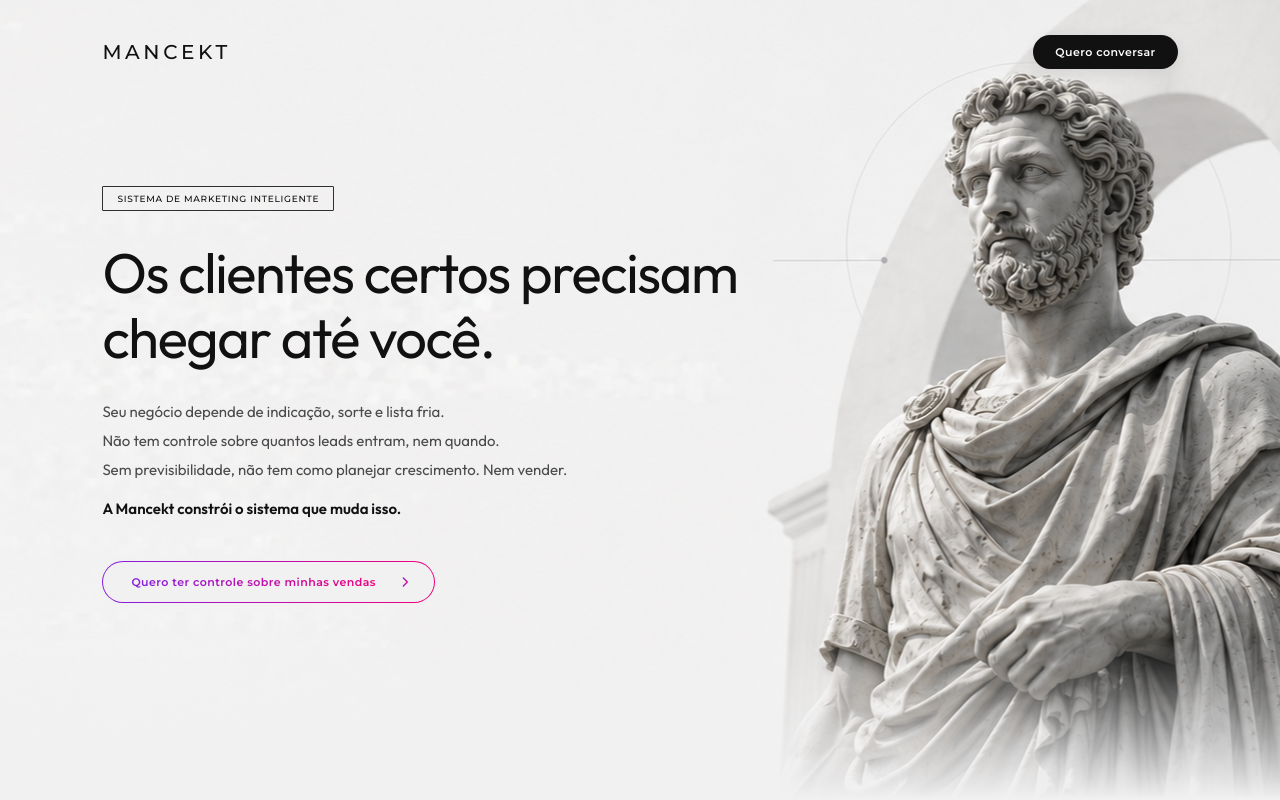
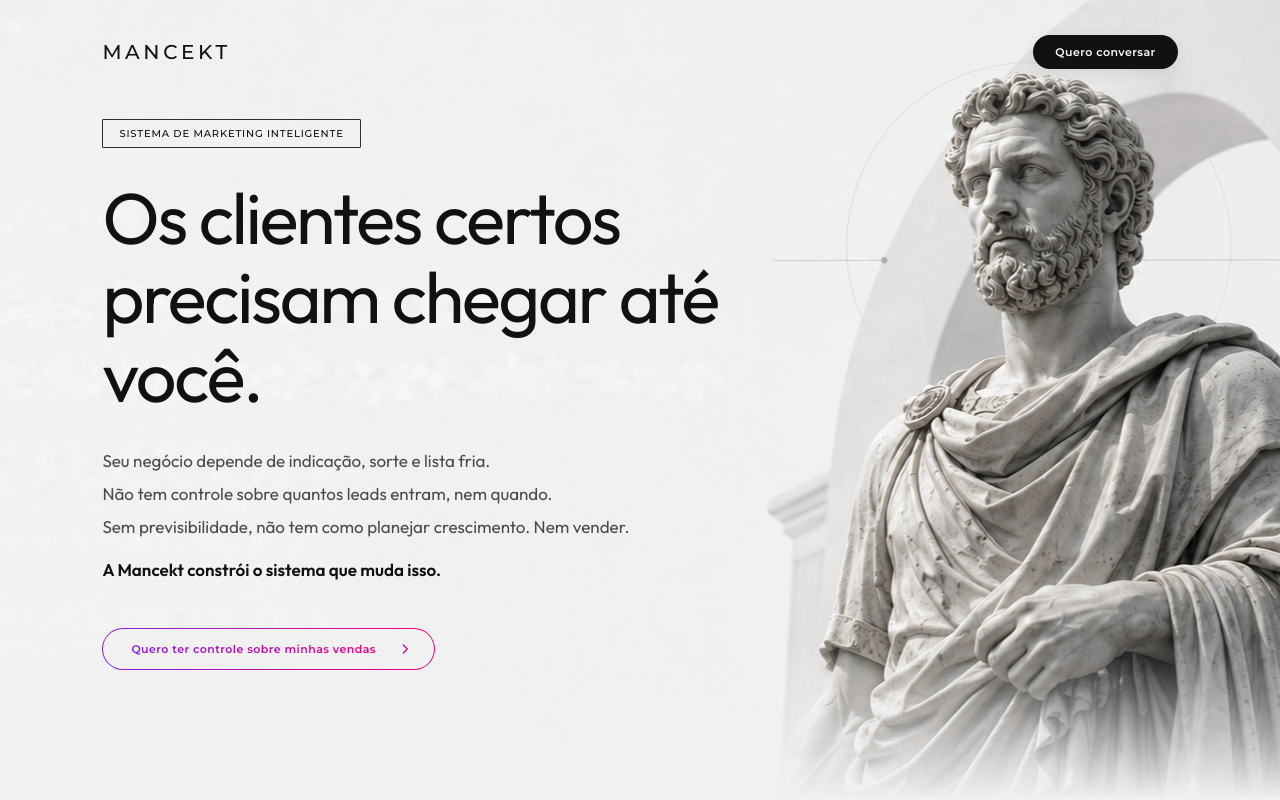
Before and after one commit to dennerbiersack1010/mancekt-lp, a plain HTML site: page index.html in a window 1280 px wide. Shown: the top 800 px of the page. Drawn offline with Linux system fonts and the light colour scheme; no server answers.

Commit message:
style: increase hero font sizes - title to 72px, description to 17px, wider content column

```diff
--- a/style.css
+++ b/style.css
@@ -237,7 +237,7 @@ body {
 }
 
 .hero-content {
-  max-width: 650px;
+  max-width: 780px;
   display: flex;
   flex-direction: column;
   align-items: flex-start;
@@ -250,9 +250,9 @@ body {
 .category-tag {
   display: inline-block;
   border: 1px solid var(--border-color);
-  padding: 6px 14px;
+  padding: 7px 16px;
   font-family: var(--font-brand);
-  font-size: 9px;
+  font-size: 10px;
   font-weight: 500;
   letter-spacing: 0.08em;
   color: var(--color-text-dark);
@@ -261,20 +261,20 @@ body {
 
 .hero-title {
   font-family: var(--font-title);
-  font-size: 56px;
+  font-size: 72px;
   font-weight: 400;
-  line-height: 1.15;
-  color: var(--color-text-dark);
-  margin-bottom: 30px;
-  letter-spacing: -0.025em;
+  line-height: 1.1;
+  color: var(--color-text-dark);
+  margin-bottom: 32px;
+  letter-spacing: -0.03em;
 }
 
 .hero-description {
   font-family: var(--font-text);
-  font-size: 15px;
-  line-height: 1.6;
+  font-size: 17px;
+  line-height: 1.65;
   color: var(--color-text-gray);
-  margin-bottom: 40px;
+  margin-bottom: 44px;
 }
 
 .hero-description p {
```
